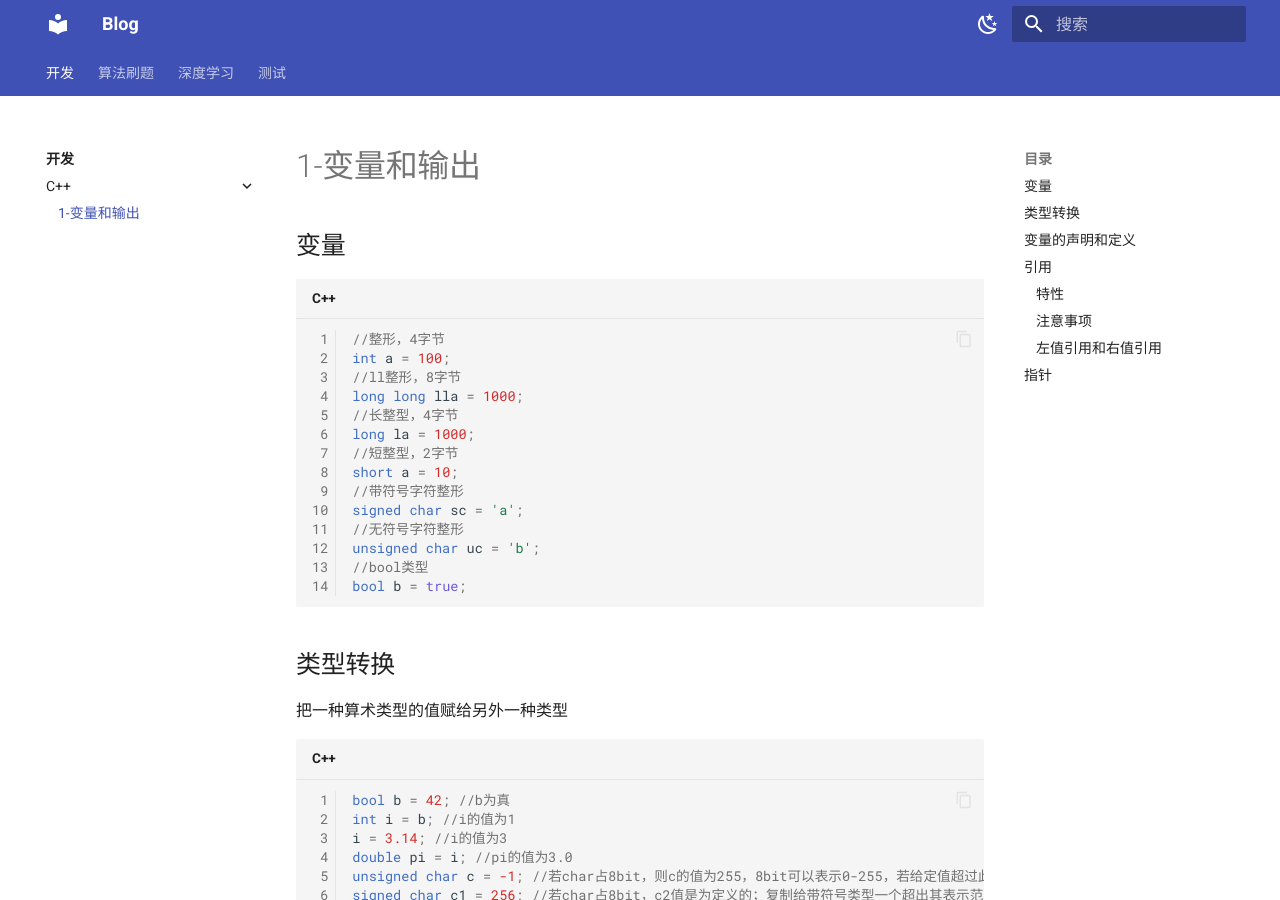
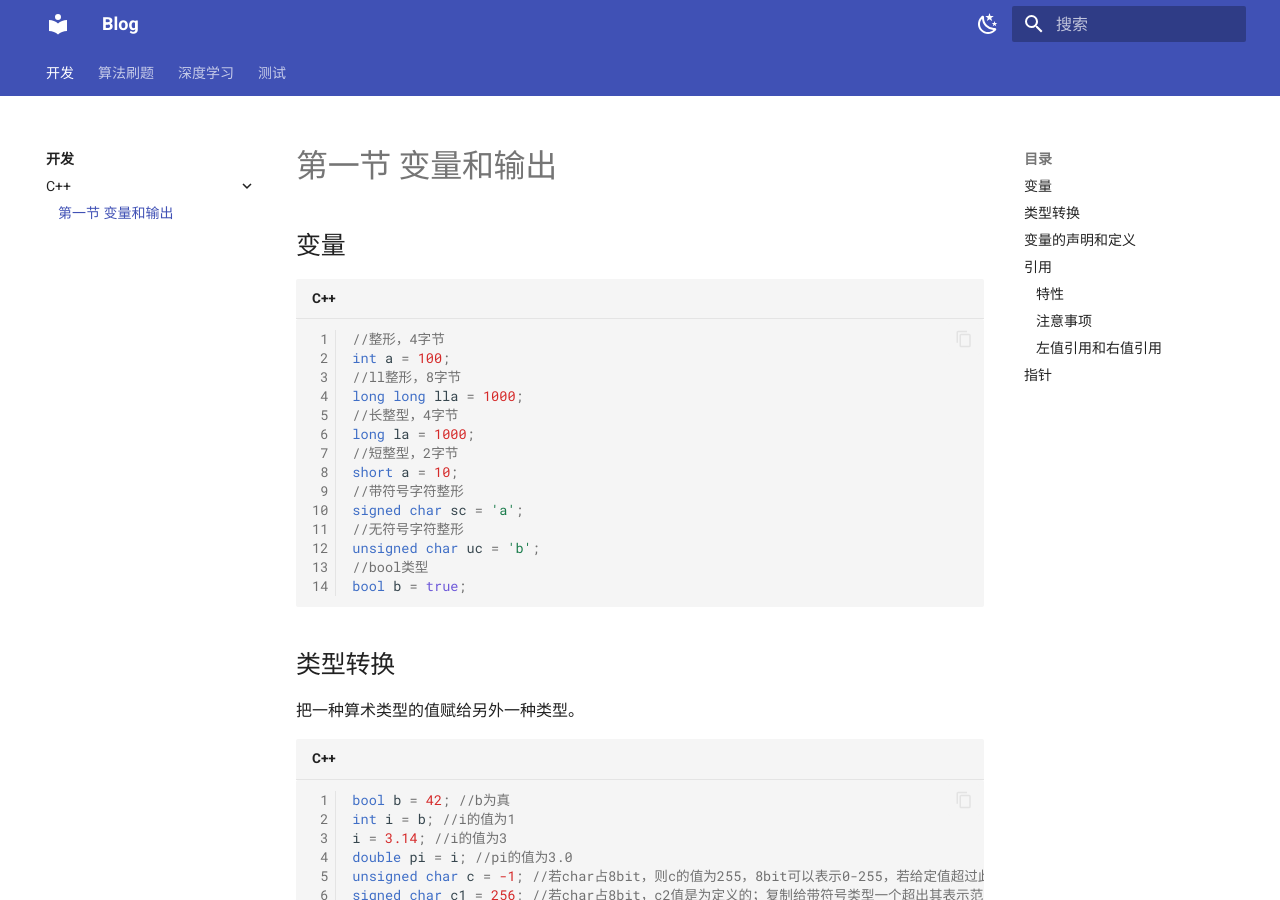
Before and after one commit to yyyac/yyyac.github.io, an MkDocs documentation site: the page built from docs/DEV/Cpp/1.md, in a window 1280 px wide and 900 px high. Built offline with MkDocs 1.6.1 and Material for MkDocs 9.7.7, drawn with Linux system fonts in a browser that asks for light colours.

Commit message:
第一节

````diff
--- a/docs/DEV/Cpp/1.md
+++ b/docs/DEV/Cpp/1.md
@@ -1,4 +1,4 @@
-# 1-变量和输出
+# 第一节 变量和输出
 
 ## 变量
 
@@ -21,7 +21,7 @@ bool b = true;
 
 ## 类型转换
 
-把一种算术类型的值赋给另外一种类型
+把一种算术类型的值赋给另外一种类型。
 
 ```c++
 bool b = 42; //b为真
@@ -93,7 +93,7 @@ int c = b;
 ### 注意事项
 
 - 引用主要用于函数参数和返回值，以及类的成员变量等场景，以提供对原始数据的直接访问，从而提高程序的效率和可读性。
-- 引用是可以`const`的，表示不能通过引用修改它所指向对象的值
+- 引用是可以 `const` 的，表示不能通过引用修改它所指向对象的值
 - 引用在内部实现上通常是通过指针来实现的，但它们在语法和用途上与指针有显著的不同。引用提供了更直观、更安全的访问方式。
 
 ### 左值引用和右值引用
````
